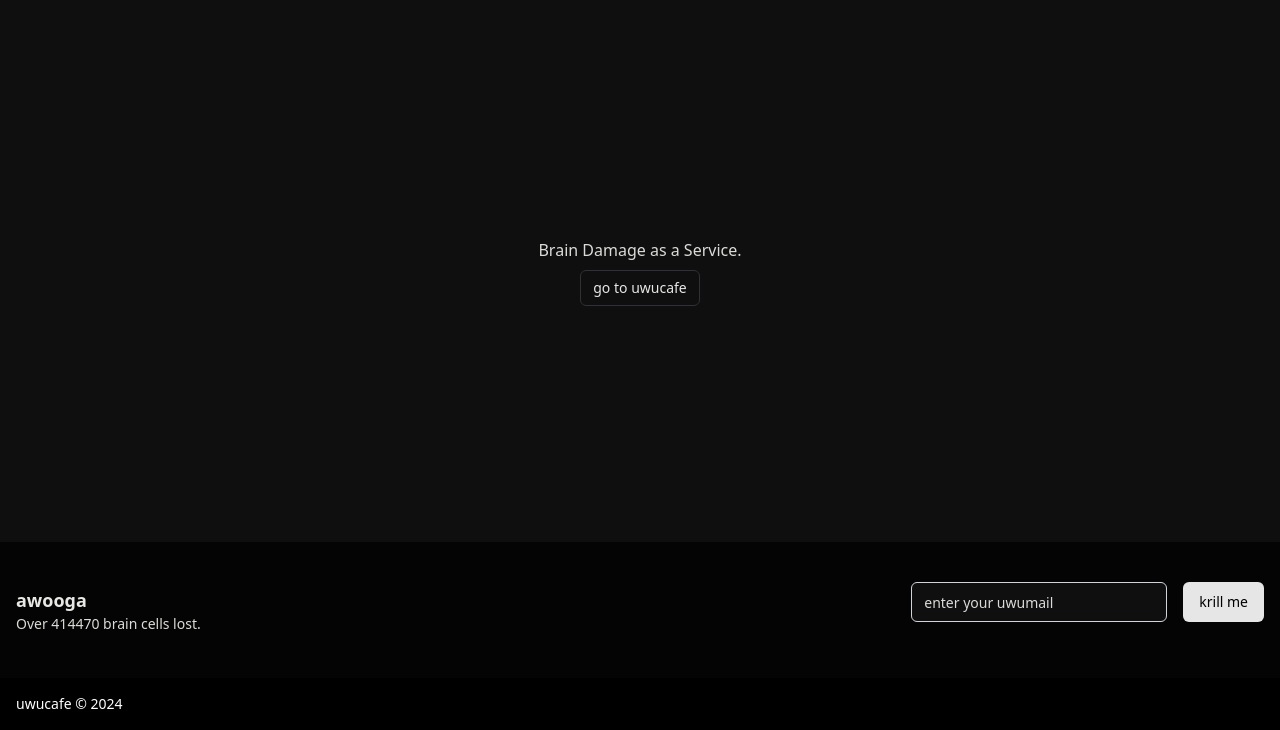
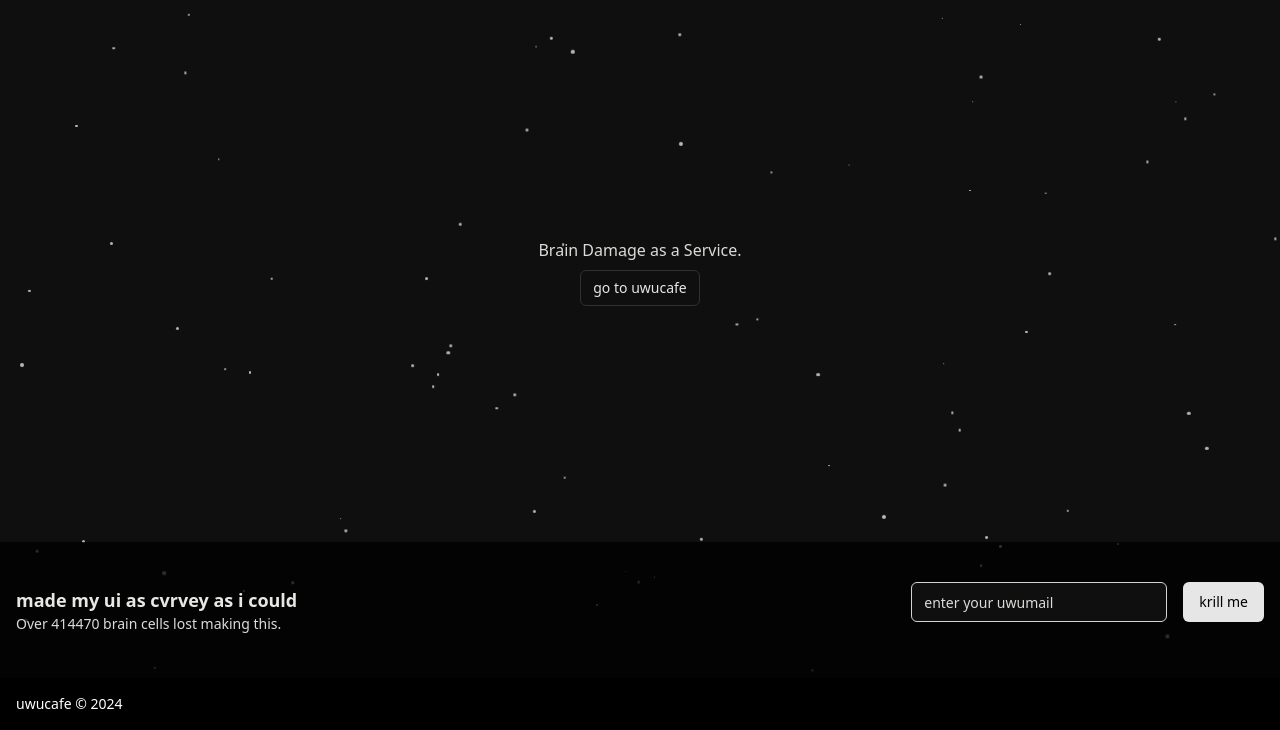
Before and after one commit to seika5/uwucafe, a plain HTML site: page index.html in a window 1280 px wide. Shown: the part 70-800 px from the top of the page. Drawn offline with Linux system fonts and the light colour scheme; a web font is replaced by a local one.

Commit message:
Update index.html

```diff
--- a/index.html
+++ b/index.html
@@ -13,13 +13,49 @@
     <meta property="og:image:alt" content="landing preview">
     <link rel="icon" href="/favicon.ico" type="image/x-icon" sizes="16x16">
     <meta name="next-size-adjust">
+    <style>
+      body {
+        margin: 0;
+        padding: 0;
+        overflow: hidden;
+        position: relative;
+      }
+
+      .background {
+        position: fixed;
+        top: 0;
+        left: 0;
+        width: 100%;
+        height: 100%;
+        z-index: -1;
+        pointer-events: none;
+      }
+
+      .dot {
+        position: absolute;
+        border-radius: 50%;
+        background-color: white;
+        opacity: 0.7;
+        animation: moveDots 10s linear infinite;
+      }
+
+      @keyframes moveDots {
+        from {
+          transform: translate3d(0, 0, 0);
+        }
+        to {
+          transform: translate3d(100px, 100px, 0);
+        }
+      }
+    </style>
   </head>
   <body class="antialiased __variable_9c85b7 __variable_9940b2">
-    <canvas id="starfield" style="padding:0;margin:0;position:fixed;top:0;right:0;bottom:0;left:0;z-index:10;opacity:1;pointer-events:none;mix-blend-mode:screen" width="956" height="659"></canvas>
+    <!-- Parallax background -->
+    <div class="background" id="background"></div>
+
     <main class="flex flex-col min-h-screen">
       <header class="flex items-center justify-between px-4 py-3 relative">
-        <div class="absolute left-4">
-        </div>
+        <div class="absolute left-4"></div>
         <div class="mx-auto">
           <a href="/">
             <span class="text-white text-2xl transition-all duration-300 hover:scale-105">uwucafe</span>
@@ -27,7 +63,7 @@
         </div>
         <button type="button" aria-haspopup="dialog" aria-expanded="false" aria-controls="radix-:R239uba:" data-state="closed"></button>
       </header>
-      <div class="flex-grow flex flex-col items-center justify-center bg-background px-6 py-12 sm:px-8 lg:px-10">
+      <div class="flex-grow flex flex-col items-center justify-center px-6 py-12 sm:px-8 lg:px-10">
         <div>
           <p class="mt-4 text-center text-muted-foreground">Brain Damage as a Service.</p>
         </div>
@@ -42,8 +78,8 @@
       <footer class="bg-black bg-opacity-75 py-10 w-full">
         <div class="container mx-auto flex flex-col md:flex-row justify-between items-center gap-6">
           <div class="flex flex-col items-center md:items-start text-center md:text-left md:w-1/2 px-4">
-            <h2 class="text-lg font-bold">awooga</h2>
-            <p class="text-sm text-muted-foreground">Over 414470 brain cells lost. <br>
+            <h2 class="text-lg font-bold">made my ui as cvrvey as i could</h2>
+            <p class="text-sm text-muted-foreground">Over 414470 brain cells lost making this.<br>
             </p>
           </div>
           <div class="flex flex-col md:flex-row items-center gap-4 px-4" style="opacity: 1; will-change: auto; transform: none;">
@@ -62,12 +98,33 @@
         <div class="container mx-auto flex justify-between items-center">
           <div class="text-white text-sm px-4">uwucafe © 2024</div>
           <div class="flex justify-center gap-6 px-4">
-            <a class="text-muted-foreground hover:text-primary-foreground hover:scale-110 transition-transform">
-            </a>
+            <a class="text-muted-foreground hover:text-primary-foreground hover:scale-110 transition-transform"></a>
           </div>
         </div>
       </footer>
     </main>
     <next-route-announcer style="position: absolute;"></next-route-announcer>
+
+    <script>
+      // Script to create moving dots
+      document.addEventListener('DOMContentLoaded', () => {
+        const background = document.getElementById('background');
+
+        for (let i = 0; i < 100; i++) {
+          const dot = document.createElement('div');
+          dot.classList.add('dot');
+          const size = Math.random() * 3 + 1; // Random size between 1 and 4px
+          dot.style.width = `${size}px`;
+          dot.style.height = `${size}px`;
+          dot.style.top = `${Math.random() * window.innerHeight}px`;
+          dot.style.left = `${Math.random() * window.innerWidth}px`;
+
+          // Add animation delay to create a more natural movement effect
+          dot.style.animationDelay = `${Math.random() * 5}s`;
+
+          background.appendChild(dot);
+        }
+      });
+    </script>
   </body>
 </html>
```
